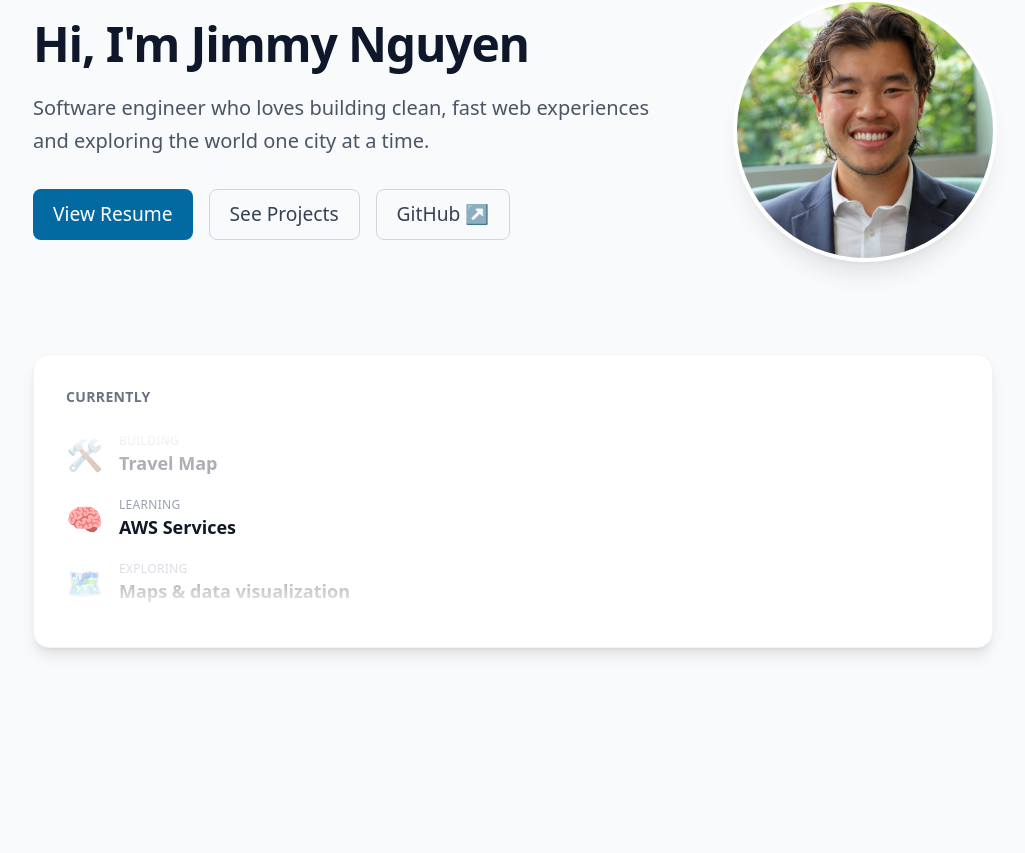
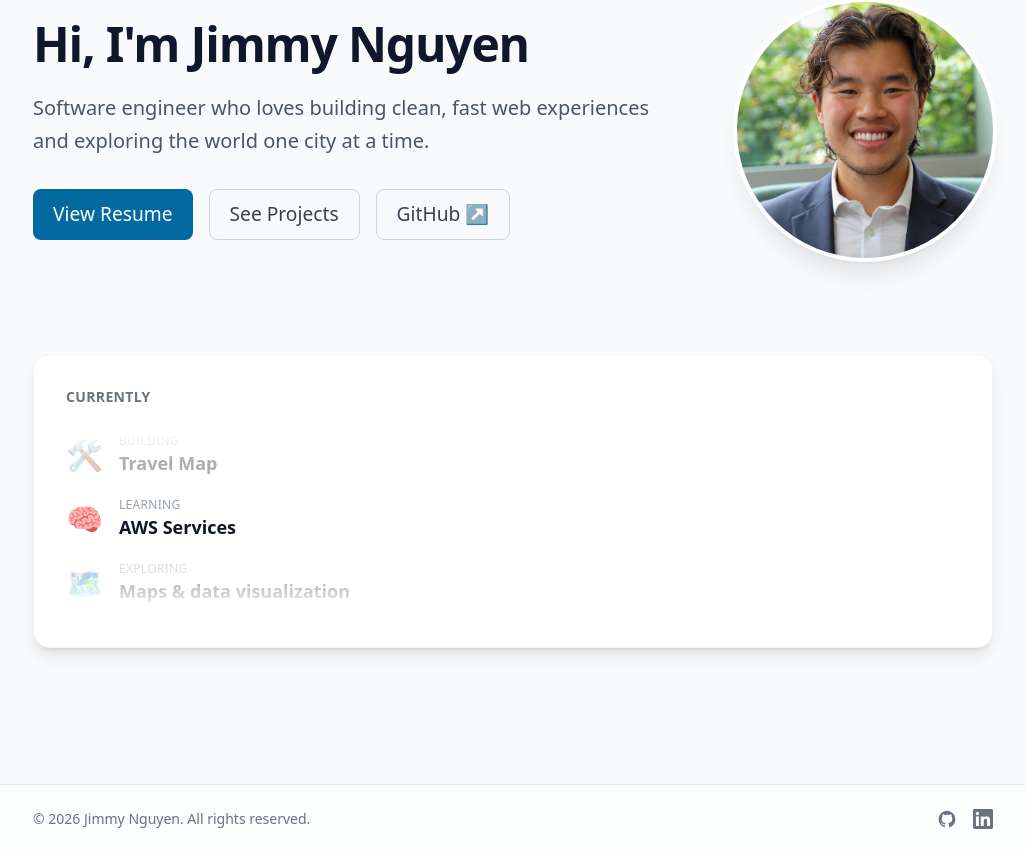
Before and after one commit to jimmytwin7/JimmyNguyen, a Next.js app: page / in a window 1280 px wide. Shown: the part 199-1052 px from the top of the page, without its empty margins (127-1152 px from the left). Before the commit the page ends 983 px from the top, so only its background shows below. Built offline with nearby package versions, Linux system fonts and the light colour scheme.

Commit message:
feat: footer

```diff
--- a/src/app/layout.tsx
+++ b/src/app/layout.tsx
@@ -3,6 +3,7 @@ import { Geist, Geist_Mono } from "next/font/google";
 import "./globals.css";
 import Nav from "@/components/nav/Nav";
 import CursorDot from "@/components/ui/CursorDot";
+import Footer from "@/components/Footer";
 
 const geistSans = Geist({
   variable: "--font-geist-sans",
@@ -46,6 +47,7 @@ export default function RootLayout({
         <main className="flex-1 mx-auto w-full max-w-5xl px-4 sm:px-6 lg:px-8 py-10">
           {children}
         </main>
+        <Footer />
       </body>
     </html>
   );
--- /dev/null
+++ b/src/components/Footer.tsx
@@ -0,0 +1,58 @@
+const GITHUB_URL = "https://github.com/jimmynguyen";
+const LINKEDIN_URL = "https://www.linkedin.com/in/jimmynguyen";
+
+export default function Footer() {
+  const year = new Date().getFullYear();
+
+  return (
+    <footer className="border-t border-gray-200 bg-white/60">
+      <div className="mx-auto max-w-5xl px-4 sm:px-6 lg:px-8 py-6 flex flex-col sm:flex-row items-center justify-between gap-4">
+        <p className="text-sm text-gray-500">
+          © {year} Jimmy Nguyen. All rights reserved.
+        </p>
+
+        <nav aria-label="Social links" className="flex items-center gap-4">
+          <a
+            href={GITHUB_URL}
+            target="_blank"
+            rel="noopener noreferrer"
+            aria-label="GitHub"
+            className="text-gray-500 hover:text-gray-900 transition-colors"
+          >
+            <svg
+              aria-hidden="true"
+              width="20"
+              height="20"
+              viewBox="0 0 24 24"
+              fill="currentColor"
+            >
+              <path
+                fillRule="evenodd"
+                clipRule="evenodd"
+                d="M12 2C6.48 2 2 6.58 2 12.25c0 4.53 2.87 8.37 6.84 9.73.5.1.68-.22.68-.49 0-.24-.01-.87-.01-1.71-2.78.62-3.37-1.37-3.37-1.37-.45-1.18-1.11-1.5-1.11-1.5-.91-.63.07-.62.07-.62 1 .07 1.53 1.05 1.53 1.05.89 1.56 2.34 1.11 2.91.85.09-.66.35-1.11.63-1.37-2.22-.26-4.56-1.14-4.56-5.06 0-1.12.39-2.03 1.03-2.75-.1-.26-.45-1.3.1-2.71 0 0 .84-.28 2.75 1.05a9.34 9.34 0 0 1 2.5-.34c.85 0 1.71.12 2.5.34 1.91-1.33 2.75-1.05 2.75-1.05.55 1.41.2 2.45.1 2.71.64.72 1.03 1.63 1.03 2.75 0 3.93-2.34 4.79-4.57 5.05.36.32.68.94.68 1.9 0 1.37-.01 2.47-.01 2.81 0 .27.18.6.69.49A10.02 10.02 0 0 0 22 12.25C22 6.58 17.52 2 12 2Z"
+              />
+            </svg>
+          </a>
+
+          <a
+            href={LINKEDIN_URL}
+            target="_blank"
+            rel="noopener noreferrer"
+            aria-label="LinkedIn"
+            className="text-gray-500 hover:text-gray-900 transition-colors"
+          >
+            <svg
+              aria-hidden="true"
+              width="20"
+              height="20"
+              viewBox="0 0 24 24"
+              fill="currentColor"
+            >
+              <path d="M20.45 20.45h-3.56v-5.57c0-1.33-.02-3.04-1.85-3.04-1.85 0-2.14 1.45-2.14 2.94v5.67H9.35V9h3.42v1.56h.05c.48-.9 1.64-1.85 3.37-1.85 3.6 0 4.27 2.37 4.27 5.46v6.28zM5.34 7.43a2.06 2.06 0 1 1 0-4.13 2.06 2.06 0 0 1 0 4.13zM7.12 20.45H3.55V9h3.57v11.45zM22.22 0H1.77C.79 0 0 .77 0 1.73v20.54C0 23.22.79 24 1.77 24h20.45c.98 0 1.78-.78 1.78-1.73V1.73C24 .77 23.2 0 22.22 0z" />
+            </svg>
+          </a>
+        </nav>
+      </div>
+    </footer>
+  );
+}
```
